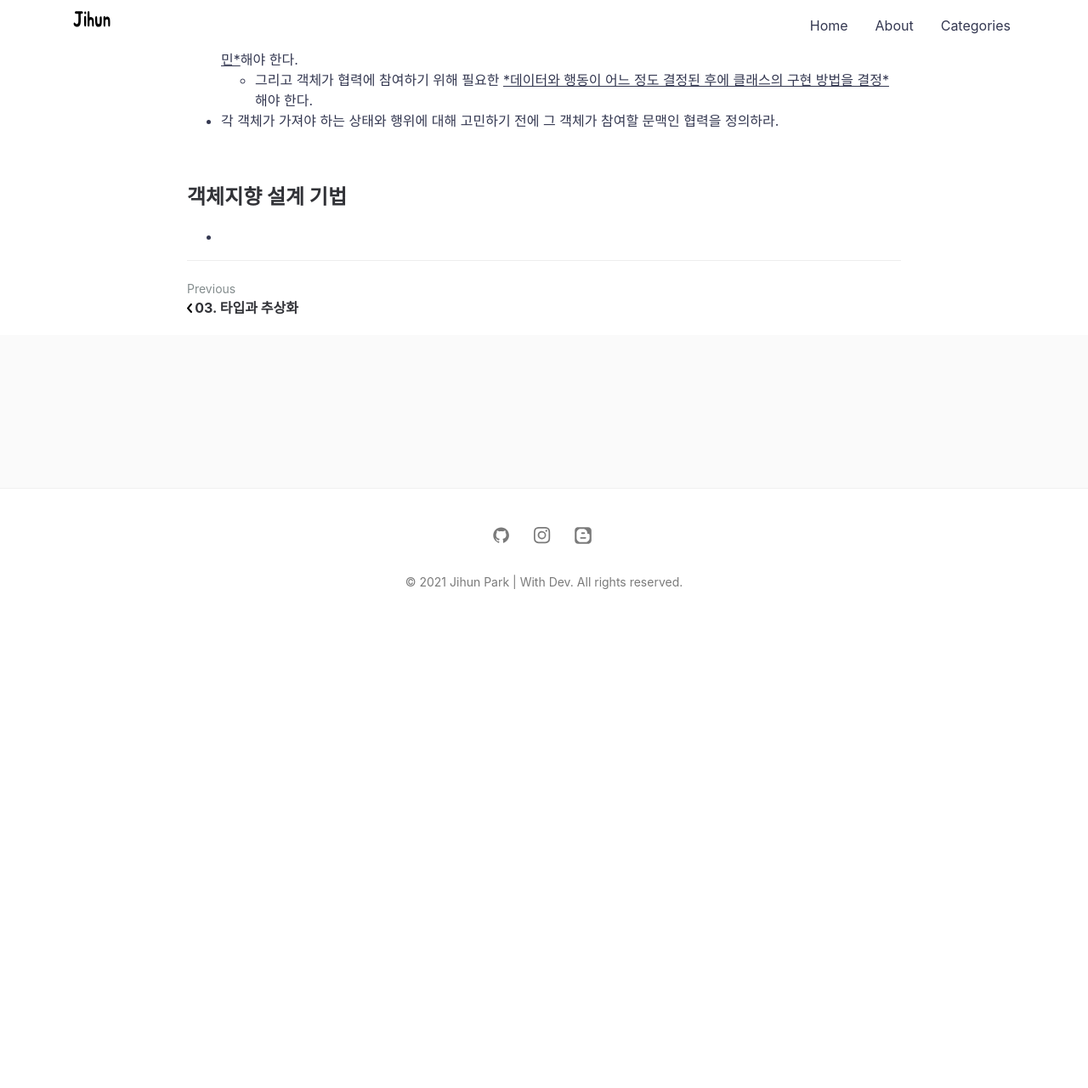
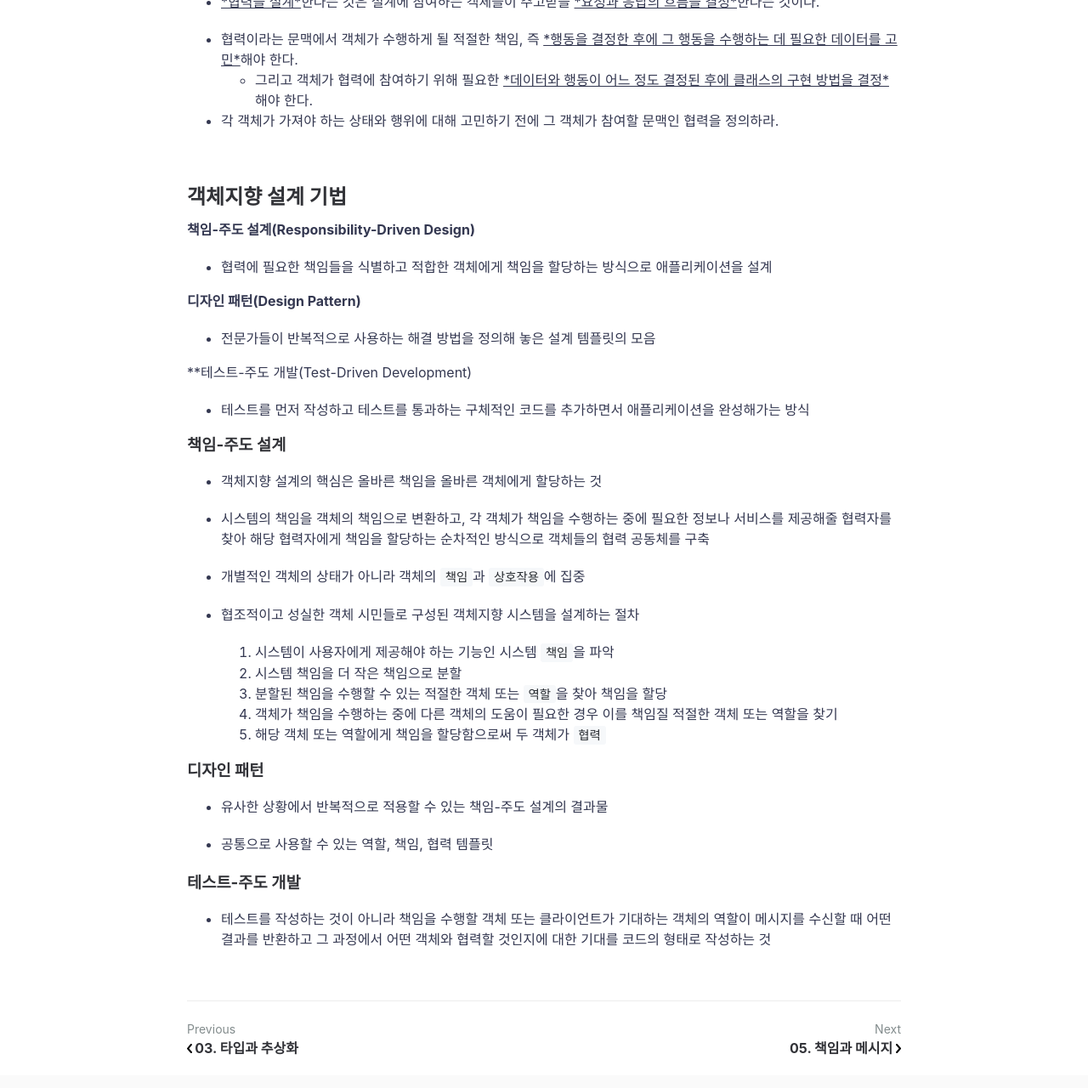
Before and after one commit to jihunparkme/jihunparkme.github.io, a Jekyll site: the page built from _posts/2021-01-30-TheEOO-역할,책임,협력.md, in a window 1280 px wide and 1400 px high, scrolled down 2526 px. Shown: the top 1280 px of the window at 85% size. Built offline with Jekyll 4.4.1, drawn with Linux system fonts in a browser that asks for light colours; comment, search, counter and statistics services are not loaded; before the commit the page ends 3266 px from its top, so only the background shows below that; some of the changed text lies outside the part shown.

Commit message:
add contents

```diff
--- a/_posts/2021-01-30-TheEOO-역할,책임,협력.md
+++ b/_posts/2021-01-30-TheEOO-역할,책임,협력.md
@@ -98,4 +98,41 @@ featured-img: TheEOO
 
 ## 객체지향 설계 기법
 
--
+**책임-주도 설계(Responsibility-Driven Design)**
+
+- 협력에 필요한 책임들을 식별하고 적합한 객체에게 책임을 할당하는 방식으로 애플리케이션을 설계
+
+**디자인 패턴(Design Pattern)**
+
+- 전문가들이 반복적으로 사용하는 해결 방법을 정의해 놓은 설계 템플릿의 모음
+
+**테스트-주도 개발(Test-Driven Development)
+
+- 테스트를 먼저 작성하고 테스트를 통과하는 구체적인 코드를 추가하면서 애플리케이션을 완성해가는 방식
+
+### 책임-주도 설계
+
+- 객체지향 설계의 핵심은 올바른 책임을 올바른 객체에게 할당하는 것
+
+- 시스템의 책임을 객체의 책임으로 변환하고, 각 객체가 책임을 수행하는 중에 필요한 정보나 서비스를 제공해줄 협력자를 찾아 해당 협력자에게 책임을 할당하는 순차적인 방식으로 객체들의 협력 공동체를 구축
+
+- 개별적인 객체의 상태가 아니라 객체의 `책임`과 `상호작용`에 집중
+
+- 협조적이고 성실한 객체 시민들로 구성된 객체지향 시스템을 설계하는 절차
+  1. 시스템이 사용자에게 제공해야 하는 기능인 시스템 `책임`을 파악
+  2. 시스템 책임을 더 작은 책임으로 분할
+  3. 분할된 책임을 수행할 수 있는 적절한 객체 또는 `역할`을 찾아 책임을 할당
+  4. 객체가 책임을 수행하는 중에 다른 객체의 도움이 필요한 경우 이를 책임질 적절한 객체 또는 역할을 찾기
+  5. 해당 객체 또는 역할에게 책임을 할당함으로써 두 객체가 `협력`
+
+### 디자인 패턴
+
+- 유사한 상황에서 반복적으로 적용할 수 있는 책임-주도 설계의 결과물
+
+- 공통으로 사용할 수 있는 역할, 책임, 협력 템플릿
+
+### 테스트-주도 개발
+
+- 테스트를 작성하는 것이 아니라 책임을 수행할 객체 또는 클라이언트가 기대하는 객체의 역할이 메시지를 수신할 때 어떤 결과를 반환하고 그 과정에서 어떤 객체와 협력할 것인지에 대한 기대를 코드의 형태로 작성하는 것
+
+<br>
```
Also changed, not shown: _posts/2021-02-03-TheEOO-책임과 메시지.md (added, +30 -0 lines).
